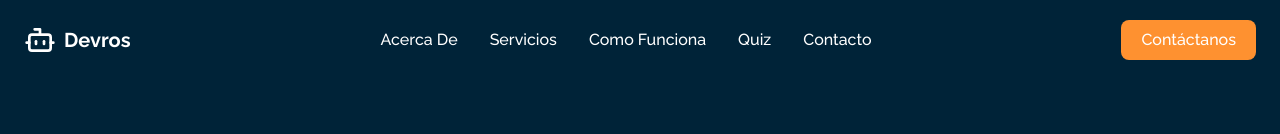
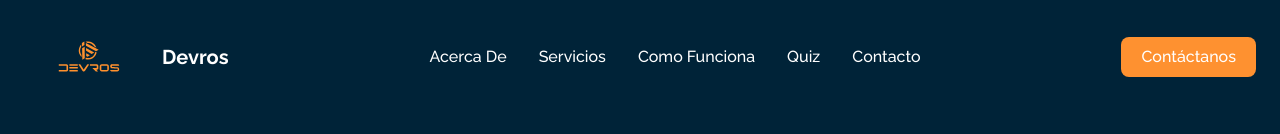
Before and after one commit to vechicin/devros-front, a React (Vite) app: page / in a window 1280 px wide. Shown: the top 134 px of the page. Built offline with nearby package versions, Linux system fonts and the light colour scheme.

Commit message:
Update icons

```diff
--- a/index.html
+++ b/index.html
@@ -3,7 +3,7 @@
 
 <head>
     <meta charset="UTF-8" />
-    <link rel="icon" type="image/svg+xml" href="/src/assets/Devros azul.svg" />
+    <link rel="icon" type="image/svg+xml" href="/src/assets/devros blanco sobre naranja.png" />
     <meta name="viewport" content="width=device-width, initial-scale=1.0" />
     <link rel="preconnect" href="https://fonts.googleapis.com">
     <link rel="preconnect" href="https://fonts.gstatic.com" crossorigin>
--- a/src/components/Footer.tsx
+++ b/src/components/Footer.tsx
@@ -1,10 +1,10 @@
-import {
-  Bot,
-  // Linkedin,
-  // Twitter,
-  // Facebook,
-  // Instagram
-} from "lucide-react";
+import // Bot,
+// Linkedin,
+// Twitter,
+// Facebook,
+// Instagram
+"lucide-react";
+import Icon from "./Icon";
 
 const Footer = () => {
   const currentYear = new Date().getFullYear();
@@ -16,12 +16,12 @@ const Footer = () => {
           {/* Company Info */}
           <div className="md:col-span-1">
             <div className="flex items-center mb-4">
-              <Bot className="h-8 w-8 text-devros-primary-blue" />
+              <Icon size={130} />
+              {/* <Bot className="h-8 w-8 text-devros-primary-blue" /> */}
               <span className="ml-2 text-xl font-bold">Devros</span>
             </div>
             <p className="text-devros-gray mb-6">
-              Transformando la atención al cliente con soluciones impulsadas por
-              IA.
+              Transformando tu empresa con soluciones impulsadas por IA.
             </p>
             {/* <div className="flex space-x-4">
               <a
--- a/src/components/Header.tsx
+++ b/src/components/Header.tsx
@@ -1,5 +1,6 @@
 import { useState, useEffect } from "react";
-import { Bot, Menu, X } from "lucide-react";
+import { Menu, X } from "lucide-react";
+import Icon from "./Icon";
 
 const Header = () => {
   const [isMenuOpen, setIsMenuOpen] = useState(false);
@@ -32,11 +33,12 @@ const Header = () => {
         <div className="flex justify-between items-center">
           {/* Logo */}
           <a href="#" className="flex items-center">
-            <Bot
+            <Icon size={130} />
+            {/* <Bot
               className={`h-8 w-8 ${
                 isScrolled ? "text-devros-secondary-blue" : "text-devros-white"
               }`}
-            />
+            /> */}
             <span className={`ml-2 text-xl font-bold text-devros-white`}>
               Devros
             </span>
--- /dev/null
+++ b/src/components/Icon.tsx
@@ -0,0 +1,19 @@
+import React from "react";
+import devrosIcon from "../assets/devros naranja.svg";
+
+interface IconProps {
+  size?: number;
+  alt?: string;
+}
+
+const Icon: React.FC<IconProps> = ({ size = 24, alt = "icon" }) => (
+  <img
+    src={devrosIcon}
+    width={size}
+    height={size}
+    alt={alt}
+    style={{ display: "inline-block", verticalAlign: "middle" }}
+  />
+);
+
+export default Icon;
--- a/src/custom.d.ts
+++ b/src/custom.d.ts
@@ -1,3 +1,4 @@
 declare module '*.mp4';
 declare module '*.jpg';
 declare module '*.png';
+declare module '*.svg';
```
Also changed, not shown: src/assets/devros blanco sobre naranja.png (added).
